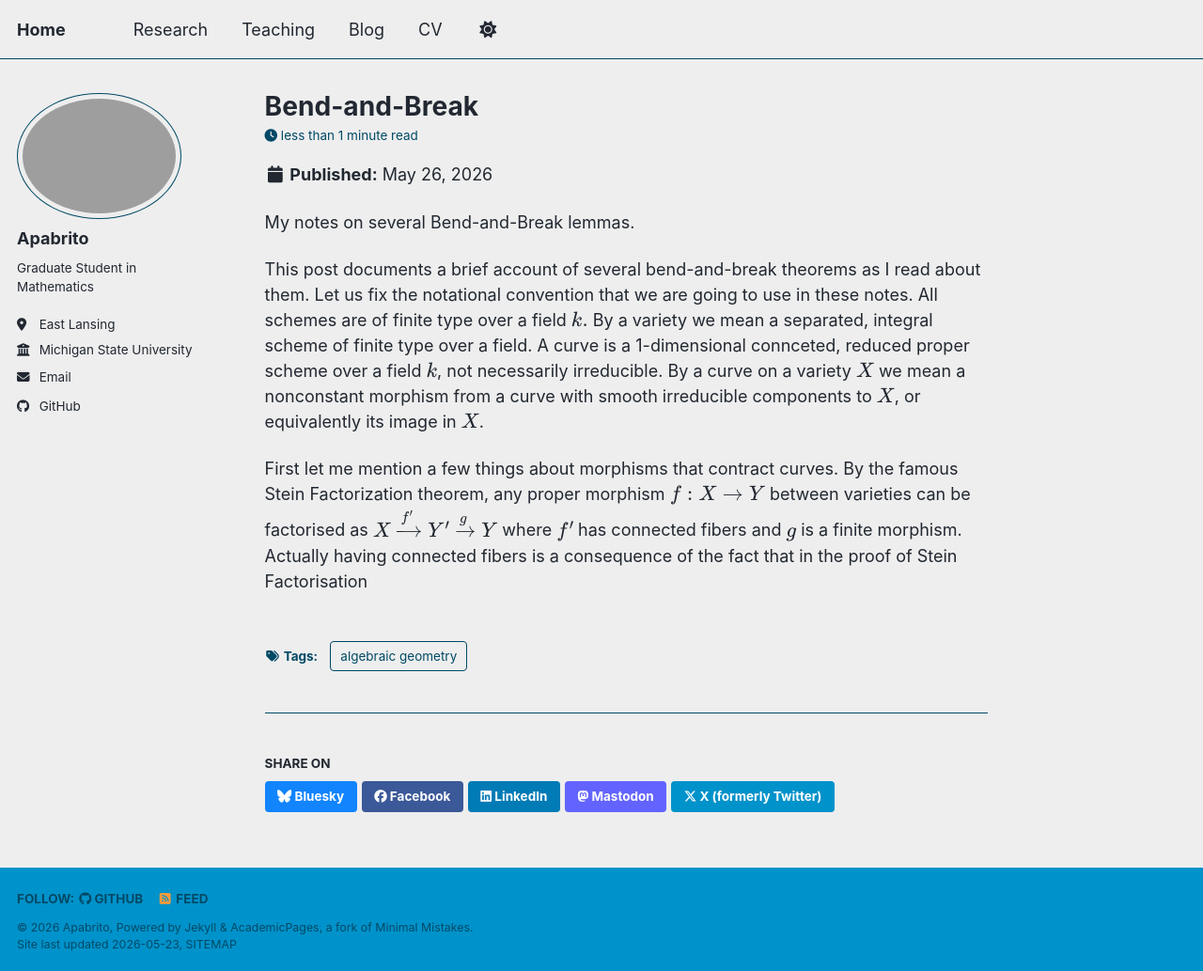
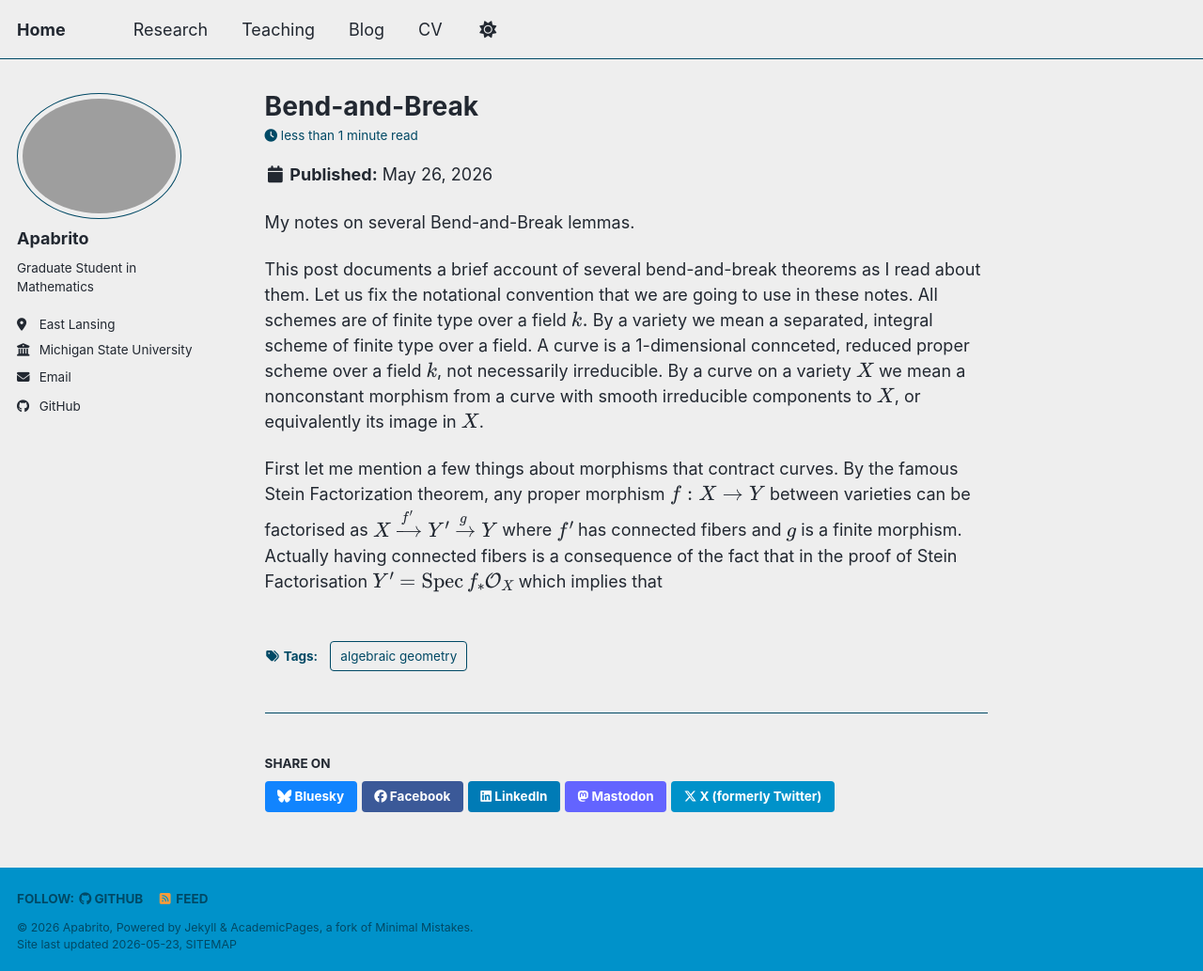
Before and after one commit to apabrito1/apabrito1.github.io, a Jekyll site: the page built from _posts/2012-08-14-blog-post-1.md, in a window 1280 px wide and 1033 px high. Shown: the whole window at 94% size. Built offline with Jekyll 4.4.1, drawn with Linux system fonts in a browser that asks for light colours; a script bundle is joined from its source files by our own code; library files that are not in the unit come from our copies.

Commit message:
Update 2012-08-14-blog-post-1.md

```diff
--- a/_posts/2012-08-14-blog-post-1.md
+++ b/_posts/2012-08-14-blog-post-1.md
@@ -15,4 +15,4 @@ This post documents a brief account of several bend-and-break theorems as I read
 
 
 
-First let me mention a few things about morphisms that contract curves. By the famous Stein Factorization theorem, any proper morphism $f:X\to Y$ between varieties can be factorised as $X \xrightarrow{f'} Y'\xrightarrow{g} Y$ where $f'$ has connected fibers and $g$ is a finite morphism. Actually having connected fibers is a consequence of the fact that in the proof of Stein Factorisation
+First let me mention a few things about morphisms that contract curves. By the famous Stein Factorization theorem, any proper morphism $f:X\to Y$ between varieties can be factorised as $X \xrightarrow{f'} Y'\xrightarrow{g} Y$ where $f'$ has connected fibers and $g$ is a finite morphism. Actually having connected fibers is a consequence of the fact that in the proof of Stein Factorisation $Y'=\Spec f_*\O_X$ which implies that
```
